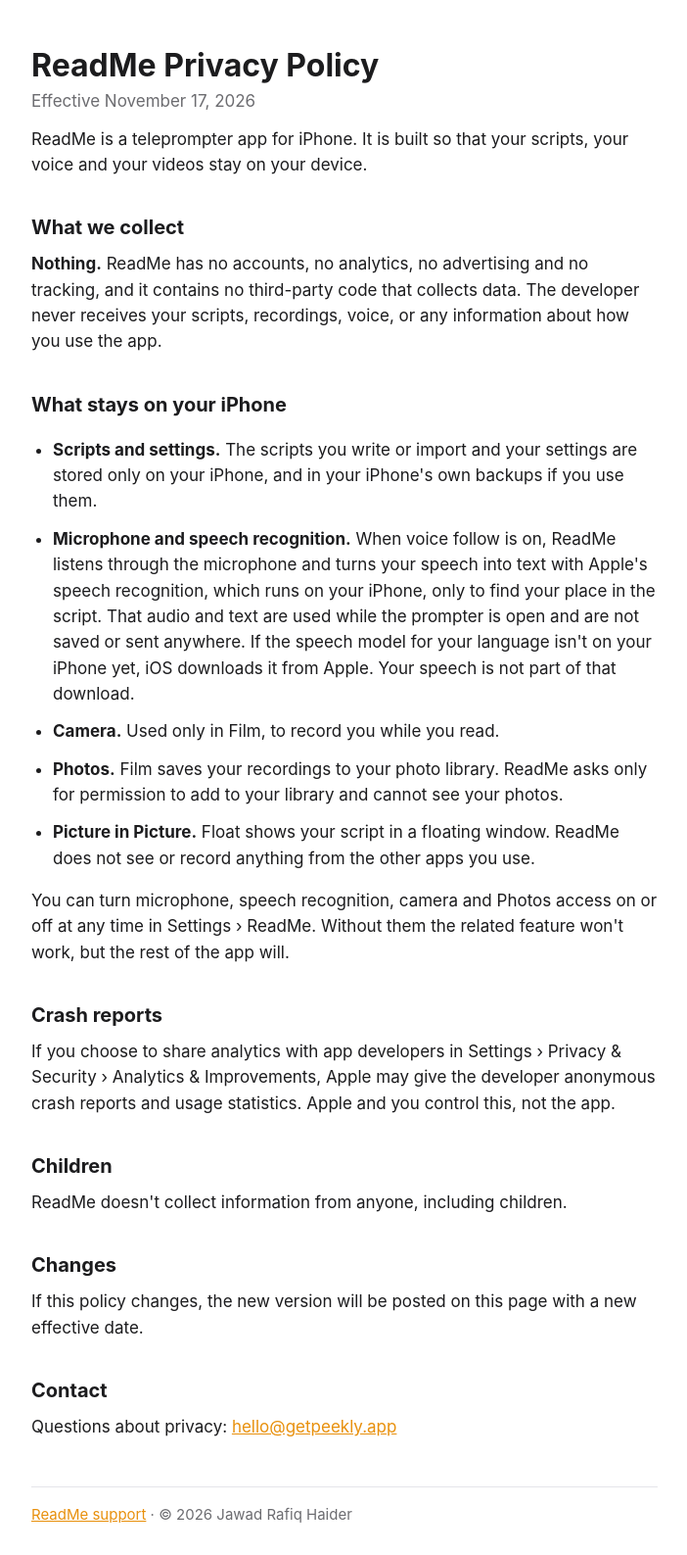
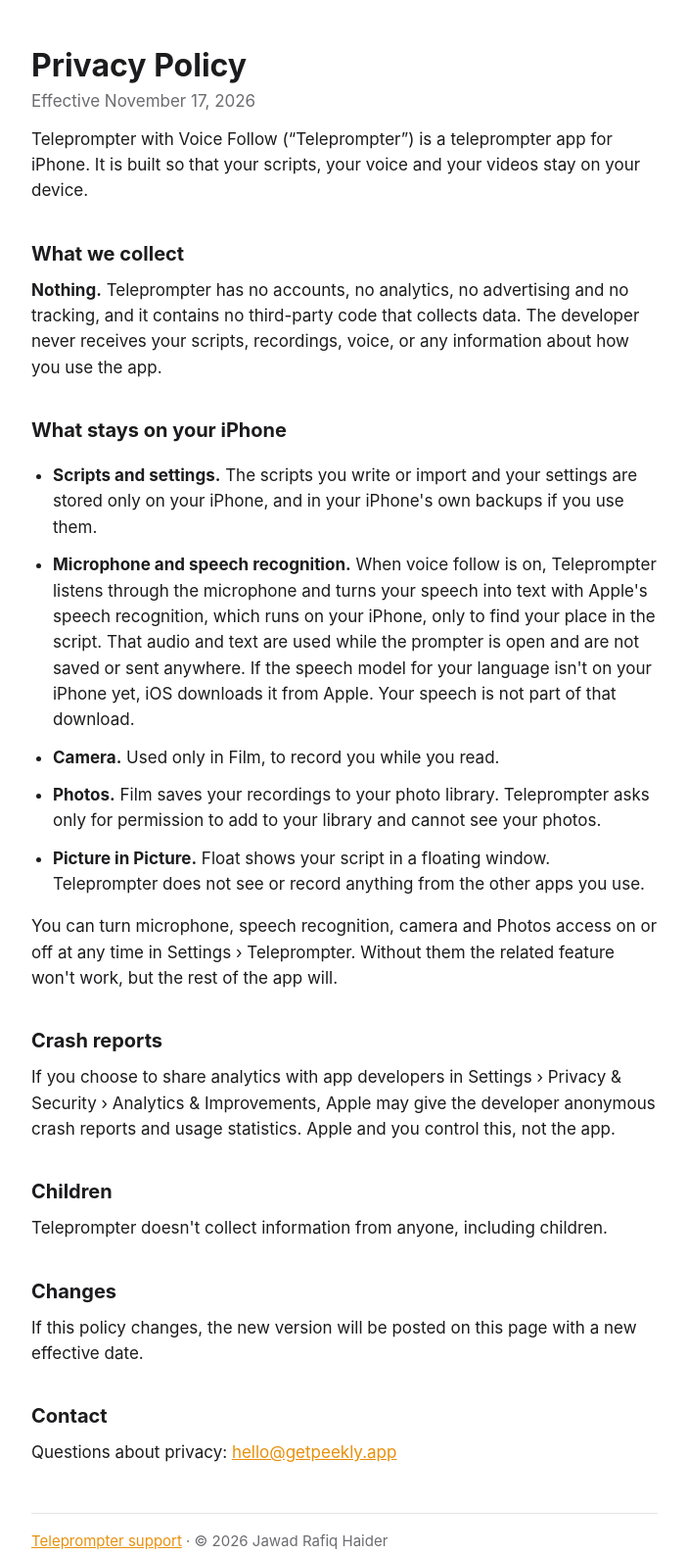
Before and after one commit to jawadrafiqhaider-boop/Teleprompter, a plain HTML site: page privacy.html in a window 1280 px wide. Shown: the whole page at 98% size, without its empty margins (288-990 px from the left). Drawn offline with Linux system fonts and the light colour scheme.

Commit message:
Update Teleprompter support and privacy pages
Co-Authored-By: Claude Opus 5.5 <noreply@anthropic.com>

```diff
--- a/privacy.html
+++ b/privacy.html
@@ -3,8 +3,8 @@
 <head>
 <meta charset="utf-8">
 <meta name="viewport" content="width=device-width, initial-scale=1">
-<title>ReadMe Privacy Policy</title>
-<meta name="description" content="Privacy policy for ReadMe, the teleprompter for iPhone that follows your voice.">
+<title>Teleprompter with Voice Follow: Privacy Policy</title>
+<meta name="description" content="Privacy policy for Teleprompter with Voice Follow, the iPhone teleprompter that follows your voice.">
 <style>
   :root { --bg: #ffffff; --text: #1c1c1e; --muted: #6c6c70; --accent: #e8900c; --rule: #e5e5ea; }
   @media (prefers-color-scheme: dark) {
@@ -25,37 +25,37 @@
 </head>
 <body>
 <main>
-  <h1>ReadMe Privacy Policy</h1>
+  <h1>Privacy Policy</h1>
   <p class="muted">Effective November 17, 2026</p>
 
-  <p>ReadMe is a teleprompter app for iPhone. It is built so that your scripts, your voice and your videos stay on your device.</p>
+  <p>Teleprompter with Voice Follow (“Teleprompter”) is a teleprompter app for iPhone. It is built so that your scripts, your voice and your videos stay on your device.</p>
 
   <h2>What we collect</h2>
-  <p><strong>Nothing.</strong> ReadMe has no accounts, no analytics, no advertising and no tracking, and it contains no third-party code that collects data. The developer never receives your scripts, recordings, voice, or any information about how you use the app.</p>
+  <p><strong>Nothing.</strong> Teleprompter has no accounts, no analytics, no advertising and no tracking, and it contains no third-party code that collects data. The developer never receives your scripts, recordings, voice, or any information about how you use the app.</p>
 
   <h2>What stays on your iPhone</h2>
   <ul>
     <li><strong>Scripts and settings.</strong> The scripts you write or import and your settings are stored only on your iPhone, and in your iPhone's own backups if you use them.</li>
-    <li><strong>Microphone and speech recognition.</strong> When voice follow is on, ReadMe listens through the microphone and turns your speech into text with Apple's speech recognition, which runs on your iPhone, only to find your place in the script. That audio and text are used while the prompter is open and are not saved or sent anywhere. If the speech model for your language isn't on your iPhone yet, iOS downloads it from Apple. Your speech is not part of that download.</li>
+    <li><strong>Microphone and speech recognition.</strong> When voice follow is on, Teleprompter listens through the microphone and turns your speech into text with Apple's speech recognition, which runs on your iPhone, only to find your place in the script. That audio and text are used while the prompter is open and are not saved or sent anywhere. If the speech model for your language isn't on your iPhone yet, iOS downloads it from Apple. Your speech is not part of that download.</li>
     <li><strong>Camera.</strong> Used only in Film, to record you while you read.</li>
-    <li><strong>Photos.</strong> Film saves your recordings to your photo library. ReadMe asks only for permission to add to your library and cannot see your photos.</li>
-    <li><strong>Picture in Picture.</strong> Float shows your script in a floating window. ReadMe does not see or record anything from the other apps you use.</li>
+    <li><strong>Photos.</strong> Film saves your recordings to your photo library. Teleprompter asks only for permission to add to your library and cannot see your photos.</li>
+    <li><strong>Picture in Picture.</strong> Float shows your script in a floating window. Teleprompter does not see or record anything from the other apps you use.</li>
   </ul>
-  <p>You can turn microphone, speech recognition, camera and Photos access on or off at any time in Settings › ReadMe. Without them the related feature won't work, but the rest of the app will.</p>
+  <p>You can turn microphone, speech recognition, camera and Photos access on or off at any time in Settings › Teleprompter. Without them the related feature won't work, but the rest of the app will.</p>
 
   <h2>Crash reports</h2>
   <p>If you choose to share analytics with app developers in Settings › Privacy &amp; Security › Analytics &amp; Improvements, Apple may give the developer anonymous crash reports and usage statistics. Apple and you control this, not the app.</p>
 
   <h2>Children</h2>
-  <p>ReadMe doesn't collect information from anyone, including children.</p>
+  <p>Teleprompter doesn't collect information from anyone, including children.</p>
 
   <h2>Changes</h2>
   <p>If this policy changes, the new version will be posted on this page with a new effective date.</p>
 
   <h2>Contact</h2>
-  <p>Questions about privacy: <a href="mailto:hello@getpeekly.app?subject=ReadMe">hello@getpeekly.app</a></p>
+  <p>Questions about privacy: <a href="mailto:hello@getpeekly.app?subject=Teleprompter">hello@getpeekly.app</a></p>
 
-  <footer class="muted"><a href="./">ReadMe support</a> · © 2026 Jawad Rafiq Haider</footer>
+  <footer class="muted"><a href="./">Teleprompter support</a> · © 2026 Jawad Rafiq Haider</footer>
 </main>
 </body>
 </html>
```
Also changed, not shown: index.html (+8 -8 lines).
